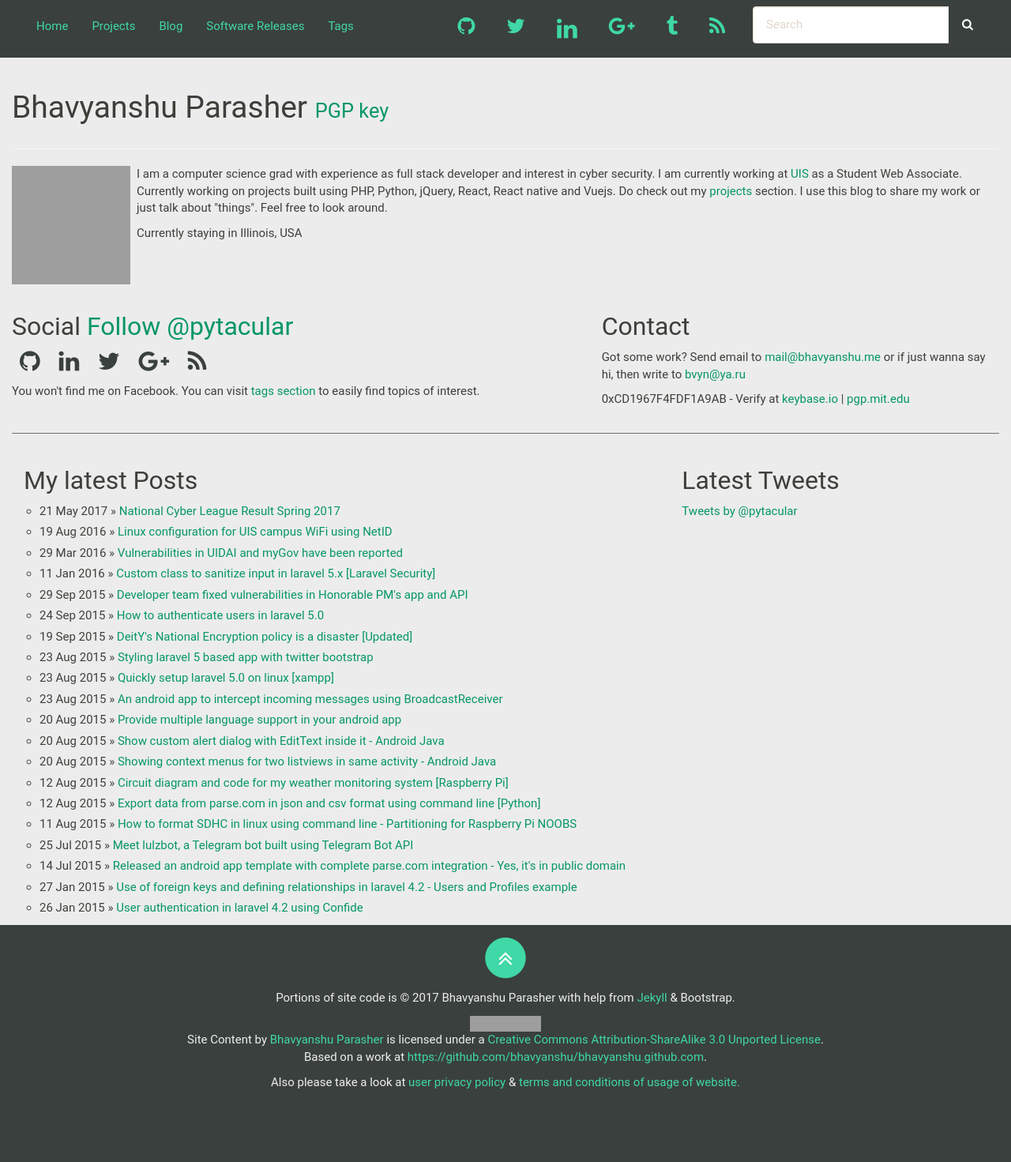
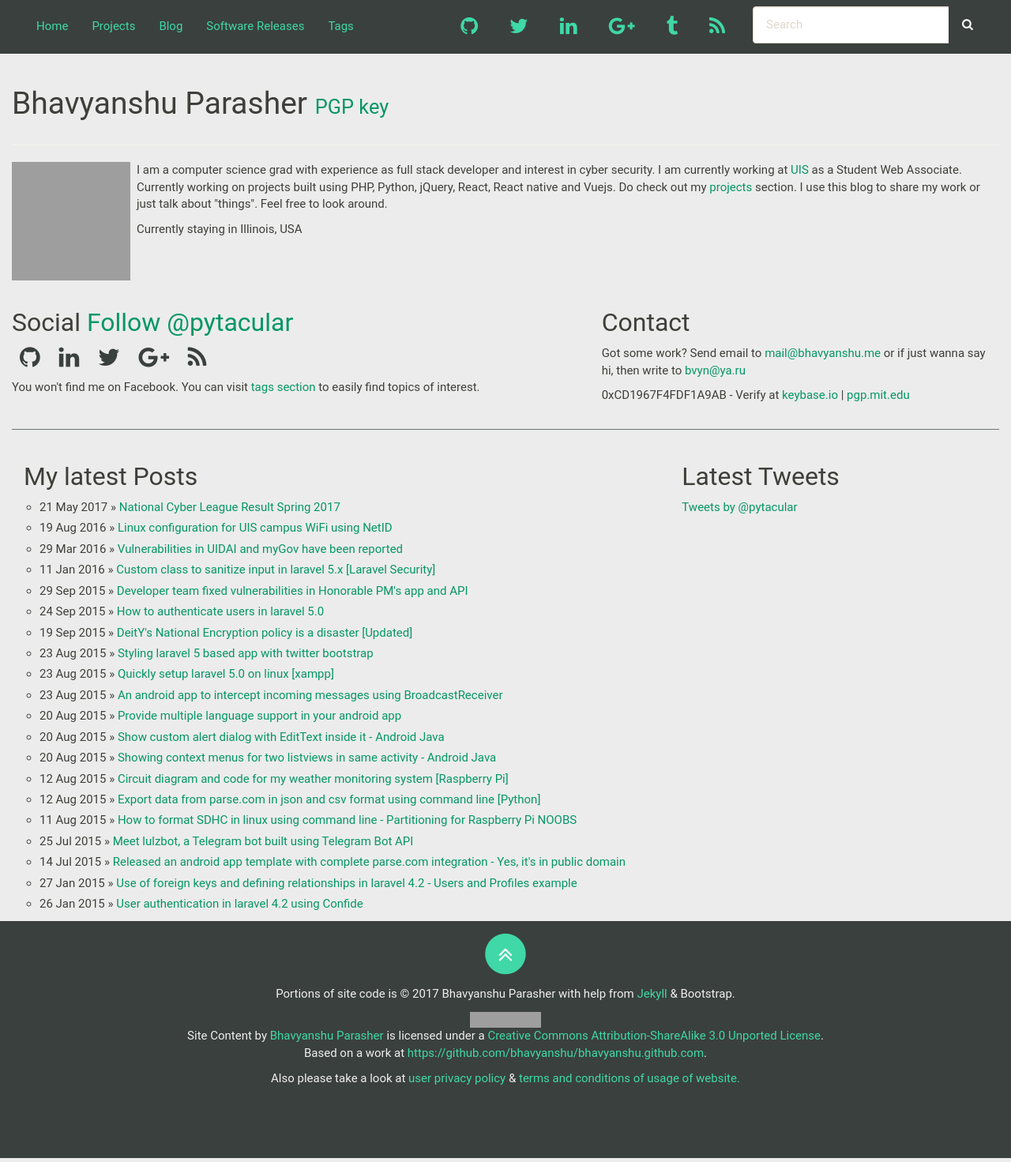
Before and after one commit to bhavyanshu/bhavyanshu.github.com, a Jekyll site: the page built from index.md, in a window 1280 px wide. Shown: the whole page at 79% size. Built offline with Jekyll 4.4.1, drawn with Linux system fonts in a browser that asks for light colours; comment, search, counter and statistics services are not loaded; grey boxes are pictures that could not be loaded.

Commit message:
Fixed alignment class for linkedin icon

```diff
--- a/_includes/themes/hooligan/default.html
+++ b/_includes/themes/hooligan/default.html
@@ -121,7 +121,7 @@
               </li>
               <li>
                 <a href="https://www.linkedin.com/in/bhavyanshu/" target="_blank">
-                  <span class="fa fa-2x fa-linkedin"></span>
+                  <span class="fa fa-nav fa-linkedin"></span>
                 </a>
               </li>
               <li>
```
